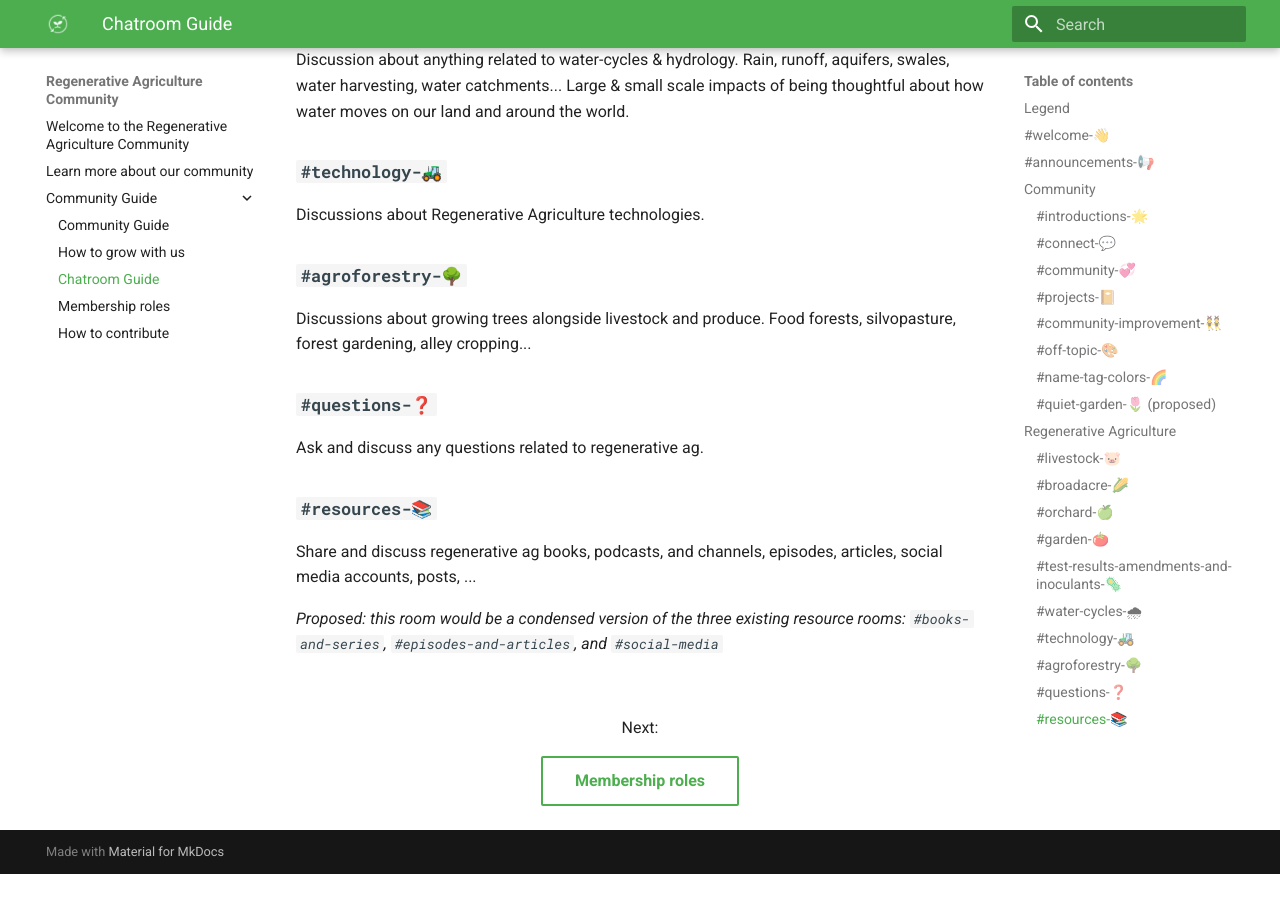
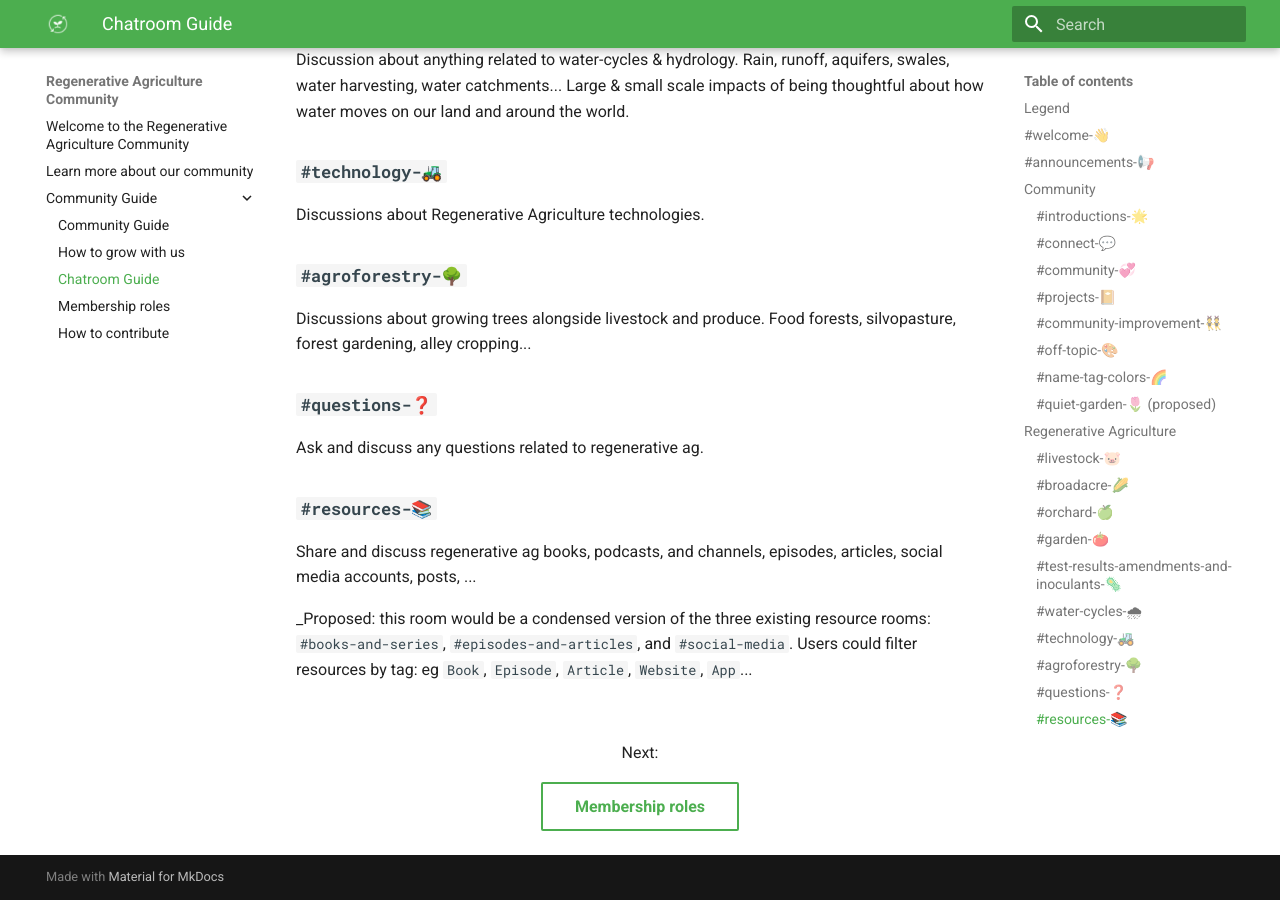
Before and after one commit to regenerativeag/regenerativeag.github.io, an MkDocs documentation site: the page built from docs/community-guide/chatrooms.md, in a window 1280 px wide and 900 px high, scrolled down 2360 px. Built offline with MkDocs 1.6.1 and Material for MkDocs 9.7.7, drawn with Linux system fonts in a browser that asks for light colours; before the commit the page ends 3234 px from its top, so only the background shows below that.

Commit message:
mention potential tags

```diff
--- a/docs/community-guide/chatrooms.md
+++ b/docs/community-guide/chatrooms.md
@@ -73,7 +73,7 @@
 ### **`#resources-📚`**
 Share and discuss regenerative ag books, podcasts, and channels, episodes, articles, social media accounts, posts, ...
 
-_Proposed: this room would be a condensed version of the three existing resource rooms: `#books-and-series`, `#episodes-and-articles`, and `#social-media`_
+_Proposed: this room would be a condensed version of the three existing resource rooms: `#books-and-series`, `#episodes-and-articles`, and `#social-media`. Users could filter resources by tag: eg `Book`, `Episode`, `Article`, `Website`, `App`...
 
 &nbsp;
 
```
